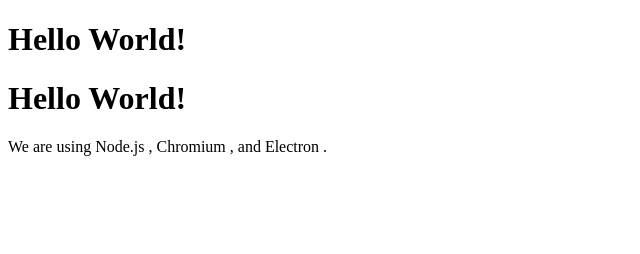
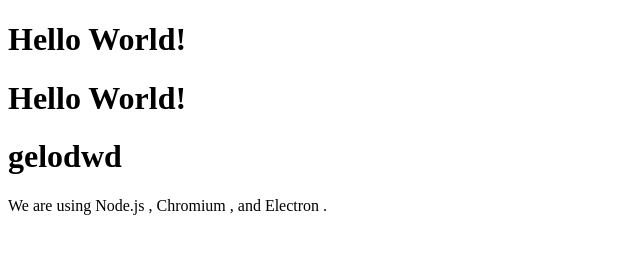
Before and after one commit to Vicky-ux1820/pipeline-practice, an Electron app: page index.html in a window 800 px wide. Shown: the whole page, without its empty margins (0-640 px from the left). Drawn offline with Linux system fonts and the light colour scheme.

Commit message:
commit-ex

```diff
--- a/index.html
+++ b/index.html
@@ -9,6 +9,7 @@
   <body>
     <h1>Hello World!</h1>
     <h1>Hello World!</h1>
+    <h1>gelodwd</h1>
     We are using Node.js <span id="node-version"></span>,
     Chromium <span id="chrome-version"></span>,
     and Electron <span id="electron-version"></span>.
```
